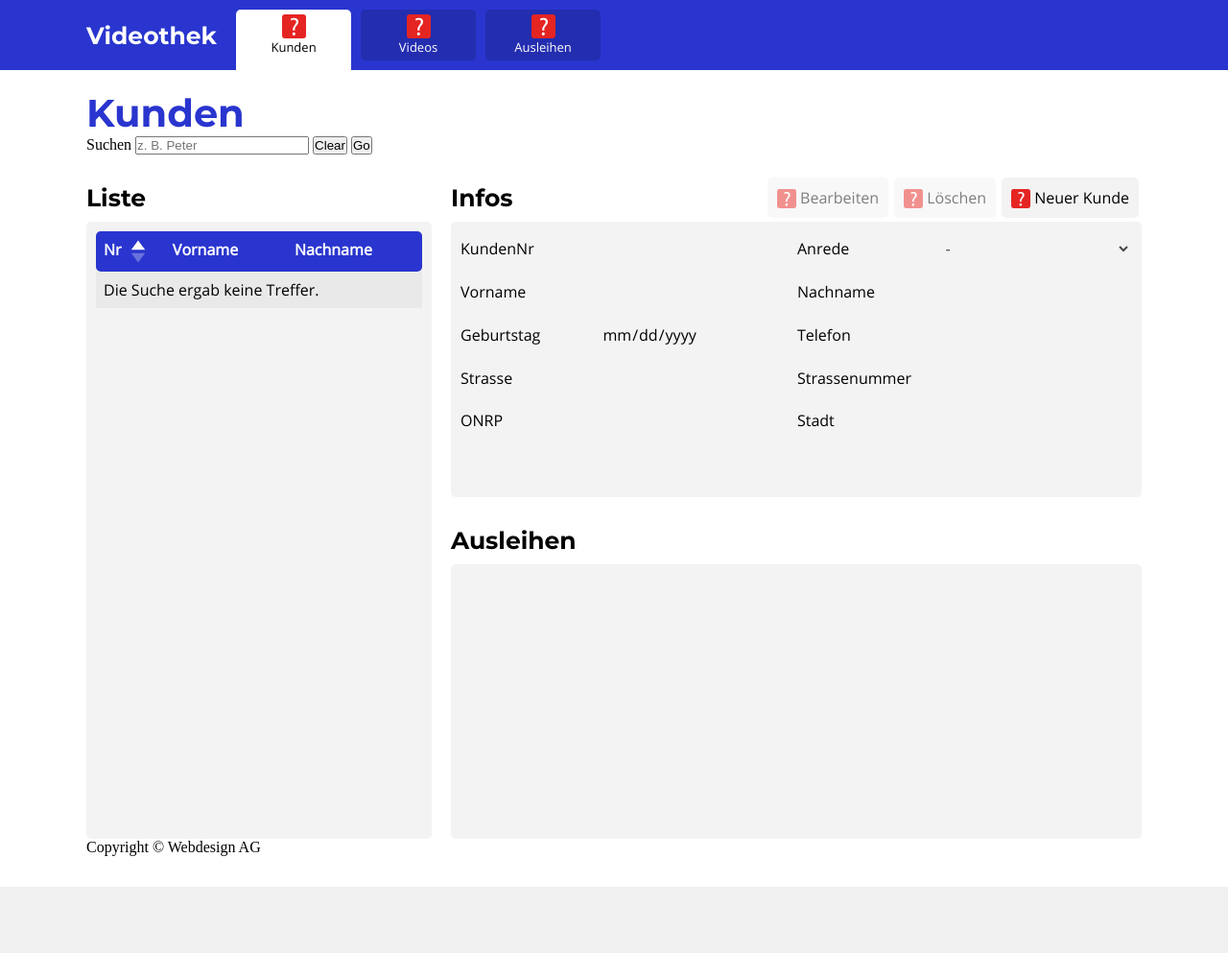
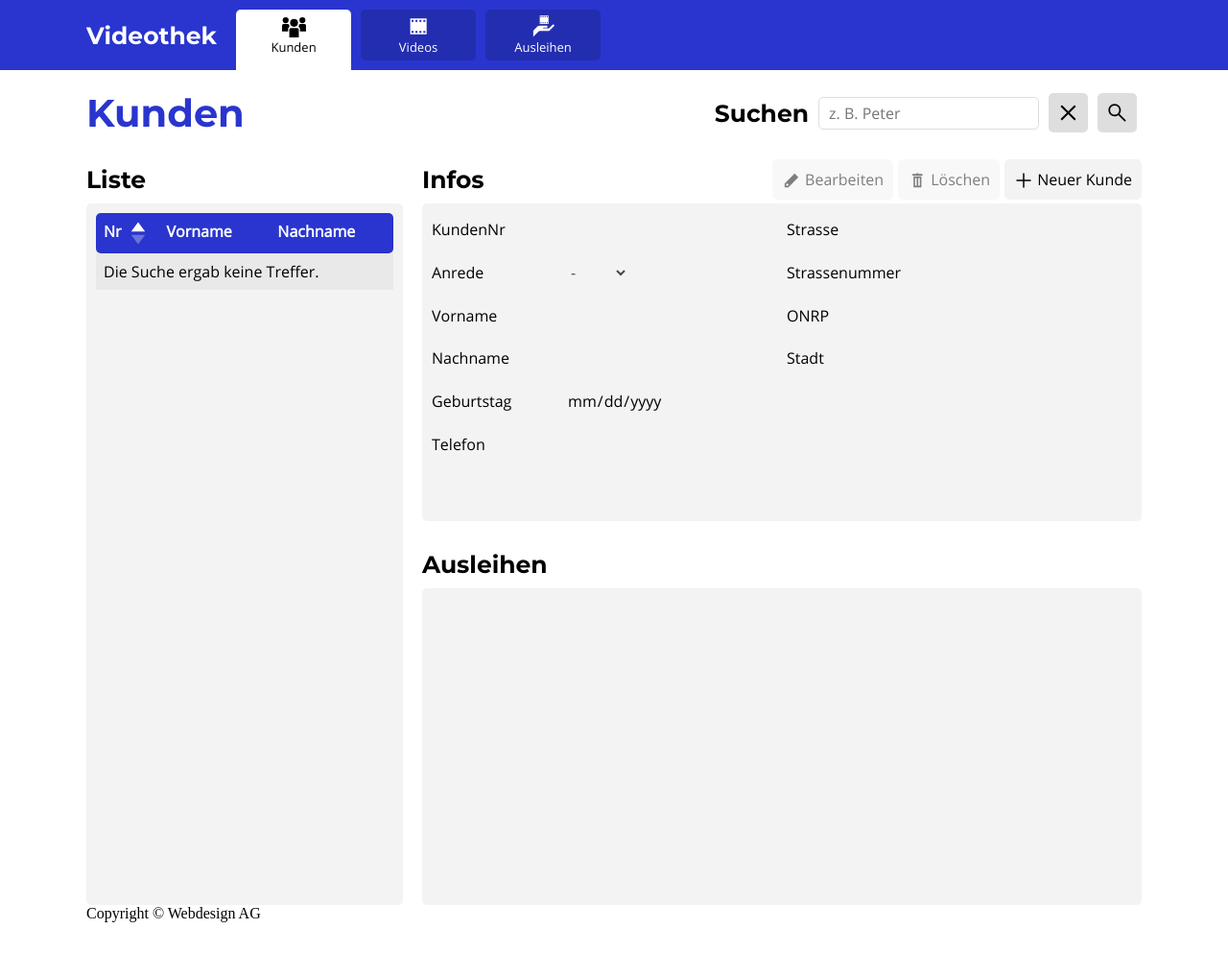
Before and after one commit to MFdesigns/videothek, a PHP site: page /views/CustomerView.php in a window 1280 px wide. Shown: the whole page at 96% size. Before the commit the page ends 924 px from the top, so only its background shows below. Run offline with PHP 8.4, Linux system fonts and the light colour scheme; the template is opened without the code that fills it, so the values that code supplies are empty.

Commit message:
Added icons and fixed styling

```diff
--- a/src/css/customer_style.css
+++ b/src/css/customer_style.css
@@ -66,6 +66,37 @@
   font-weight: normal;
 }
 
+.input {
+  background-color: white;
+  border: 1px solid var(--grey-color);
+  padding: 5px 10px 5px 10px;
+  border-radius: 5px;
+  font-family: "text-regular";
+  color: black;
+  font-size: 16px;
+}
+
+.icon-button {
+  background-color: var(--grey-color);
+  border: none;
+  border-radius: 5px;
+  padding: 8px;
+  margin: 0 5px 0 5px;
+}
+.icon-button:hover {
+  cursor: pointer;
+  background-color: black;
+  color: white;
+}
+.icon-button:hover > img {
+  filter: invert(100%);
+}
+
+.icon-button > img {
+  height: 25px;
+  width: 25px;
+  vertical-align: middle;
+}
 
 body {
   display: grid;
@@ -137,6 +168,10 @@ header {
   display: inline-block;
   height: 25px;
   width: 25px;
+  filter: invert(100%);
+}
+.nav-list__item--selected .nav-list__item-icon {
+  filter: none;
 }
 
 main {
@@ -153,30 +188,46 @@ main {
 }
 
 .page-subheader {
+  display: flex;
   grid-area: subheader;
   padding: 20px 0 0 0;
+  justify-content: space-between;
+}
+
+/* Search */
+
+.search {
+  display: flex;
+  flex-direction: row;
+  align-items: center;
+}
+
+.search__label {
+  margin: 0 10px 0 0;
+}
+
+#search__input {
+  margin: 0 5px 0 0;
 }
 
 /* Sections */
 
 .section {
-  display: grid;
-  grid-template-columns: 1fr auto;
-  grid-template-rows: auto 1fr;
-  grid-template-areas:
-  "title    action"
-  "content  content"
-  ;
+  display: flex;
+  flex-direction: column;
+}
+
+.section__header {
+  display: flex;
+  flex-direction: row;
+  justify-content: space-between;
 }
 
 .section__title {
-  grid-area: title;
-  align-self: center;
   margin: 10px 0 10px 0;
 }
 
 .section__action {
-  grid-area: action;
   display: flex;
   flex-direction: row;
   align-self: center;
@@ -198,7 +249,7 @@ main {
   background-color: var(--almost-white);
   padding: 10px 10px 10px 10px;
   border-radius: 5px;
-  margin: 0 3px 0 3px;
+  margin: 0 0 0 5px;
 }
 .action-button:hover {
   cursor: pointer;
@@ -279,6 +330,7 @@ tbody tr:nth-child(odd) {
   visibility: hidden;
   vertical-align: middle;
   height: 26px;
+  filter: invert(100%);
 }
 
 .table__order--asc .order__icon {
@@ -310,30 +362,35 @@ tbody tr:nth-child(odd) {
 .info-form__inputs {
   display: grid;
   grid-template-columns: 1fr 1fr;
-  grid-template-rows: auto;
+  grid-template-rows: repeat(6, auto);
+  grid-template-areas:
+  "id         street"
+  "title      street-number"
+  "name       onrp"
+  "surname    city"
+  "birthday   ."
+  "phone      ."
+  ;
   row-gap: 10px;
   column-gap: 10px;
 }
 
 .info-form__item {
-  display: grid;
-  grid-template-columns: 1fr 1.5fr;
-  grid-template-rows: 1fr;
+  display: flex;
+  flex-direction: row;
   align-items: center;
 }
 
 .info-form__item > label {
-  grid-column: 1 / span 1;
-  grid-row: 1;
+  width: 130px;
 }
 
 .info-form__input {
-  grid-column: 2 / span 1;
-  grid-row: 1;
   padding: 5px 10px 5px 10px;
   background-color: white;
   border: 1px solid var(--grey-color);
   border-radius: 5px;
+  width: auto;
 }
 .info-form__input:hover:disabled {
   cursor: default;
@@ -342,6 +399,38 @@ tbody tr:nth-child(odd) {
 .info-form__input:disabled {
   background-color: transparent;
   border: 1px solid transparent;
+}
+
+/* All customer info inputs */
+.cust-id {
+  grid-area: id;
+}
+.cust-title {
+  grid-area: title;
+}
+.cust-name {
+  grid-area: name;
+}
+.cust-surname {
+  grid-area: surname;
+}
+.cust-birthday {
+  grid-area: birthday;
+}
+.cust-phone {
+  grid-area: phone;
+}
+.cust-street {
+  grid-area: street;
+}
+.cust-street-number {
+  grid-area: street-number;
+}
+.cust-onrp {
+  grid-area: onrp;
+}
+.cust-city {
+  grid-area: city;
 }
 
 .info-form__action {
--- a/src/views/CustomerView.php
+++ b/src/views/CustomerView.php
@@ -20,19 +20,19 @@
         <ul class="nav-list">
           <li>
             <a class="nav-list__item nav-list__item--selected text-sm--light" href="/kunden">
-              <img class="nav-list__item-icon" src="/res/icons/placeholder_icon.svg" alt="Kunden Icon"/>
+              <img class="nav-list__item-icon" src="/res/icons/customers_icon.svg" alt="Kunden Icon"/>
               <span class="nav-list__item-text">Kunden</span>
             </a>
           </li>
           <li>
             <a class="nav-list__item text-sm--light" href="#">
-              <img class="nav-list__item-icon" src="/res/icons/placeholder_icon.svg" alt="Videos Icon"/>
+              <img class="nav-list__item-icon" src="/res/icons/video_icon.svg" alt="Videos Icon"/>
               <span class="nav-list__item-text">Videos</span>
             </a>
           </li>
           <li>
             <a class="nav-list__item text-sm--light" href="#">
-              <img class="nav-list__item-icon"  src="/res/icons/placeholder_icon.svg" alt="Ausleihen Icon"/>
+              <img class="nav-list__item-icon"  src="/res/icons/lending_icon.svg" alt="Ausleihen Icon"/>
               <span class="nav-list__item-text">Ausleihen</span>
             </a>
           </li>
@@ -46,10 +46,14 @@
       <h2 class="title-lg--accent">Kunden</h2>
       <!-- Customer search -->
       <form id="cust-search" class="search">
-        <label for="search__input">Suchen</label>
-        <input id="search__input" type="search" placeholder="z. B. Peter" required>
-        <button type="button" id="cust-search-clear">Clear</button>
-        <button type="submit" id="cust-search-submit" class="search__submit">Go</button>
+        <label for="search__input" class="search__label title--dark">Suchen</label>
+        <input id="search__input" class="input" type="search" placeholder="z. B. Peter" required>
+        <button id="cust-search-clear" class="icon-button" type="button">
+          <img src="/res/icons/cancel_icon.svg" alt="Suche löschen Icon">
+        </button>
+        <button type="submit" id="cust-search-submit" class="icon-button">
+          <img src="/res/icons/search_icon.svg" alt="Kunden durchsuchen Icon">
+        </button>
       </form>
     </div>
 
@@ -76,23 +80,25 @@
     </div>
 
     <div class="section customer-info">
+      <div class="section__header">
         <!-- Customer info title -->
         <h2 class="section__title title--dark">Infos</h2>
 
         <!-- Customer info action buttons -->
         <div id="info-action" class="section__action">
           <button class="action-button text--dark" id="cust-edit-btn" type="button" disabled>
-          <img class="action-button__icon" src="/res/icons/placeholder_icon.svg" alt="Kunde editieren Icon">
+            <img class="action-button__icon" src="/res/icons/edit_icon.svg" alt="Kunde editieren Icon">
             Bearbeiten
           </button>
           <button class="action-button text--dark" id="cust-delete-btn" type="button" disabled>
-          <img class="action-button__icon" src="/res/icons/placeholder_icon.svg" alt="Kunde löschen Icon">
+            <img class="action-button__icon" src="/res/icons/delete_icon.svg" alt="Kunde löschen Icon">
             Löschen
           </button>
           <button class="action-button text--dark" id="cust-add-btn" type="button">
-          <img class="action-button__icon" src="/res/icons/placeholder_icon.svg" alt="Kunde hinzufügen Icon">
+            <img class="action-button__icon" src="/res/icons/add_icon.svg" alt="Kunde hinzufügen Icon">
             Neuer Kunde
           </button>
+        </div>
       </div>
 
       <!-- Customer info content -->
@@ -100,69 +106,69 @@
         <form id="cust-info-form" class="info-form" action="" data-href="">
           <div class="info-form__inputs">
 
-            <div class="info-form__item">
+            <div class="cust-id info-form__item">
               <!-- Customer ID -->
-              <label class="text--dark" for="cust-id">KundenNr</label>
-              <input name="id" id="cust-id" class="info-form__input text--dark" type="text" autocomplete="off" readonly required>
+              <label class="text--dark" for="cust-id__input">KundenNr</label>
+              <input name="id" id="cust-id__input" class="info-form__input text--dark" type="text" autocomplete="off" readonly required>
             </div>
-            <div class="info-form__item">
+            <div class="cust-title info-form__item">
               <!-- Customer title -->
-              <label class="text--dark" for="cust-title">Anrede</label>
-              <select name="title" id="cust-title" class="info-form__input text--dark cust-info-item-editable" disabled required>
+              <label class="text--dark" for="cust-title__input">Anrede</label>
+              <select name="title" id="cust-title__input" class="info-form__input text--dark cust-info-item-editable" disabled required>
                 <option value="" selected>-</option>
                 <option value="Frau">Frau</option>
                 <option value="Herr">Herr</option>
               </select>
             </div>
-            <div class="info-form__item">
+            <div class="cust-name info-form__item">
               <!-- Customer name -->
-              <label class="text--dark" for="cust-name">Vorname</label>
-              <input name="name" class="info-form__input text--dark cust-info-item-editable" type="text" id="cust-name" autocomplete="off" title="Darf nur aus Buchstaben bestehen und länger als 2 Zeichen sein" pattern="^[^\d]{2,}$" readonly required>
+              <label class="text--dark" for="cust-name__input">Vorname</label>
+              <input name="name" class="info-form__input text--dark cust-info-item-editable" type="text" id="cust-name__input" autocomplete="off" title="Darf nur aus Buchstaben bestehen und länger als 2 Zeichen sein" pattern="^[^\d]{2,}$" readonly required>
             </div>
-            <div class="info-form__item">
+            <div class="cust-surname info-form__item">
               <!-- Customer surname -->
-              <label class="text--dark" for="cust-surname">Nachname</label>
-              <input name="surname" class="info-form__input text--dark cust-info-item-editable" type="text" id="cust-surname" autocomplete="off" title="Darf nur aus Buchstaben bestehen und länger als 2 Zeichen sein" pattern="^[^\d]{2,}$" readonly required>
+              <label class="text--dark" for="cust-surname__input">Nachname</label>
+              <input name="surname" class="info-form__input text--dark cust-info-item-editable" type="text" id="cust-surname__input" autocomplete="off" title="Darf nur aus Buchstaben bestehen und länger als 2 Zeichen sein" pattern="^[^\d]{2,}$" readonly required>
             </div>
-            <div class="info-form__item">
+            <div class="cust-birthday info-form__item">
               <!-- Customer birthday -->
-              <label class="text--dark" for="cust-birthday">Geburtstag</label>
-              <input name="birthday" class="info-form__input text--dark cust-info-item-editable" type="date" id="cust-birthday" autocomplete="off" readonly required>
+              <label class="text--dark" for="cust-birthday__input">Geburtstag</label>
+              <input name="birthday" class="info-form__input text--dark cust-info-item-editable" type="date" id="cust-birthday__input" autocomplete="off" readonly required>
             </div>
-            <div class="info-form__item">
+            <div class="cust-phone info-form__item">
               <!-- Customer phone -->
-              <label class="text--dark" for="cust-phone">Telefon</label>
-              <input name="phone" class="info-form__input text--dark cust-info-item-editable" type="text" id="cust-phone" autocomplete="off" title="Darf nur aus Zahlen bestehen und 10 Zeichen lang sein" pattern="^[\d]{10}$" readonly required>
+              <label class="text--dark" for="cust-phone__input">Telefon</label>
+              <input name="phone" class="info-form__input text--dark cust-info-item-editable" type="text" id="cust-phone__input" autocomplete="off" title="Darf nur aus Zahlen bestehen und 10 Zeichen lang sein" pattern="^[\d]{10}$" readonly required>
             </div>
-            <div class="info-form__item">
+            <div class="cust-street info-form__item">
               <!-- Customer street -->
-              <label class="text--dark" for="cust-street">Strasse</label>
-              <input name="street" class="info-form__input text--dark cust-info-item-editable" type="text" id="cust-street" autocomplete="off" title="Darf nur aus Buchstaben bestehen und länger als 2 Zeichen sein" pattern="^[^\d]{2,}$" readonly required>
+              <label class="text--dark" for="cust-street__input">Strasse</label>
+              <input name="street" class="info-form__input text--dark cust-info-item-editable" type="text" id="cust-street__input" autocomplete="off" title="Darf nur aus Buchstaben bestehen und länger als 2 Zeichen sein" pattern="^[^\d]{2,}$" readonly required>
             </div>
-            <div class="info-form__item">
+            <div class="cust-street-number info-form__item">
               <!-- Customer street number -->
-              <label class="text--dark" for="cust-streetnumber">Strassenummer</label>
-              <input name="streetNumber" class="info-form__input text--dark cust-info-item-editable" type="text" id="cust-streetnumber" autocomplete="off" title="Muss mit einer Zahl beginnen, eventuell gefolgt von Buchstaben" pattern="^[\d]+[a-zA-Z]*$" readonly required>
+              <label class="text--dark" for="cust-street-number__input">Strassenummer</label>
+              <input name="streetNumber" class="info-form__input text--dark cust-info-item-editable" type="text" id="cust-street-number__input" autocomplete="off" title="Muss mit einer Zahl beginnen, eventuell gefolgt von Buchstaben" pattern="^[\d]+[a-zA-Z]*$" readonly required>
             </div>
-            <div class="info-form__item">
+            <div class="cust-onrp info-form__item">
               <!-- Customer ONRP -->
-              <label class="text--dark" for="cust-onrp">ONRP</label>
-              <input name="onrp" type="text" id="cust-onrp" class="info-form__input text--dark" autocomplete="off" readonly required>
+              <label class="text--dark" for="cust-onrp__input">ONRP</label>
+              <input name="onrp" type="text" id="cust-onrp__input" class="info-form__input text--dark" autocomplete="off" readonly required>
             </div>
-            <div class="info-form__item">
+            <div class="cust-city info-form__item">
               <!-- Customer city -->
-              <label class="text--dark" for="cust-city">Stadt</label>
-              <input name="city" type="text" id="cust-city" class="info-form__input text--dark" autocomplete="off" readonly required>
+              <label class="text--dark" for="cust-city__input">Stadt</label>
+              <input name="city" type="text" id="cust-city__input" class="info-form__input text--dark" autocomplete="off" readonly required>
             </div>
           </div>
 
           <div id="info-context-action" class="info-form__action">
             <button class="info-form__action-button text--dark" id="info-save-btn" type="submit">
-              <img src="/res/icons/placeholder_icon.svg" alt="" class="info-form__action-button__icon">
+              <img src="/res/icons/save_icon.svg" alt="" class="info-form__action-button__icon">
               Speichern
             </button>
             <button class="info-form__action-button text--dark" id="info-cancel-btn" type="button">
-              <img src="/res/icons/placeholder_icon.svg" alt="" class="info-form__action-button__icon">
+              <img src="/res/icons/cancel_icon.svg" alt="" class="info-form__action-button__icon">
               Abbrechen
             </button>
           </div>
```
Also changed, not shown: src/js/customerScript.js (+10 -10 lines), src/res/icons/add_icon.svg (added), src/res/icons/cancel_icon.svg (added), src/res/icons/customers_icon.svg (added), src/res/icons/delete_icon.svg (added), src/res/icons/edit_icon.svg (added), src/res/icons/lending_icon.svg (added), src/res/icons/placeholder_icon.svg, src/res/icons/save_icon.svg (added), src/res/icons/search_icon.svg (added), src/res/icons/table_order_icon.svg, src/res/icons/video_icon.svg (added). Lines whose indentation alone changed are shown as unchanged.
